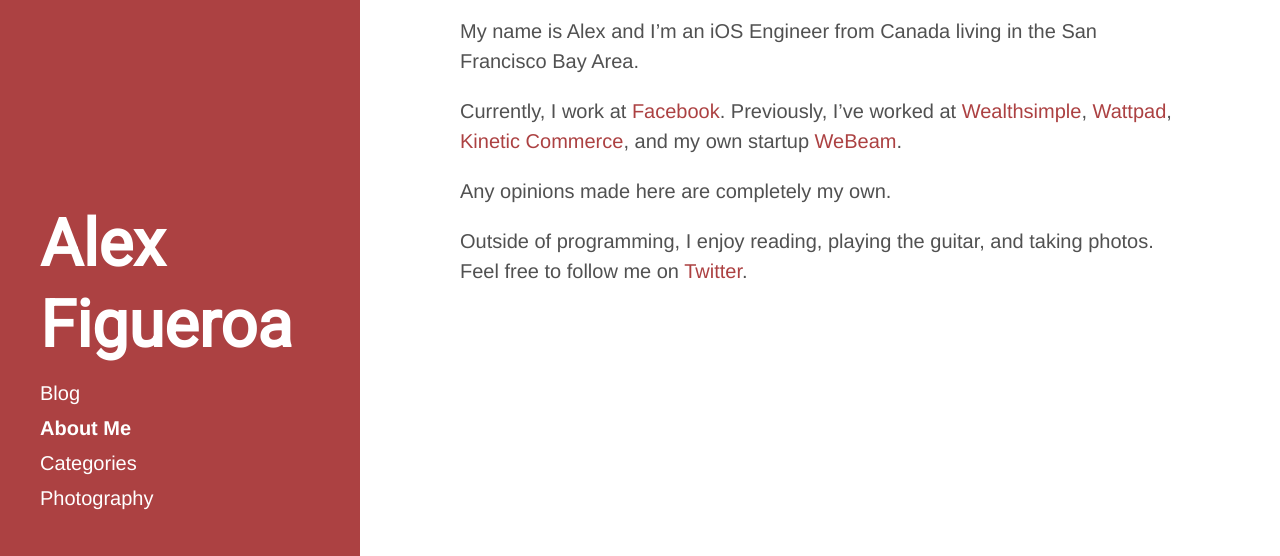
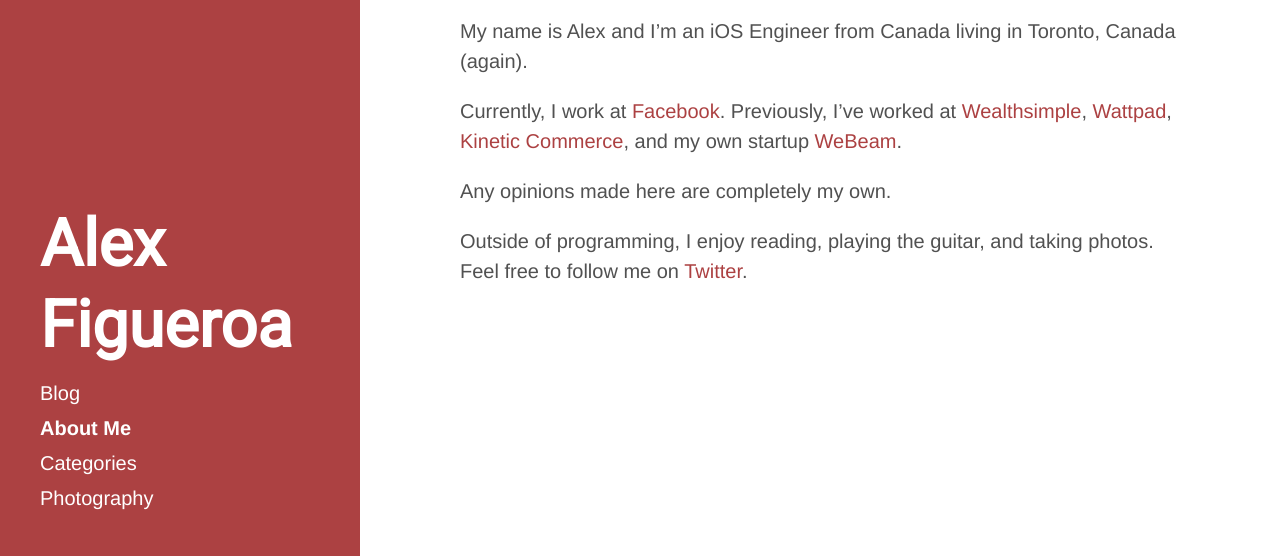
Before and after one commit to ajfigueroa/ajfigueroa.github.io, a Jekyll site: the page built from _pages/about.md, in a window 1280 px wide, cut to the strip 344-900 px from the top of the page. Built offline with Jekyll 4.4.1, drawn with Linux system fonts in a browser that asks for light colours.

Commit message:
[About Me] Updating Location Information

```diff
--- a/_pages/about.md
+++ b/_pages/about.md
@@ -10,7 +10,7 @@ permalink: /about/
 </p>
 {% endif %}
 
-My name is Alex and I'm an iOS Engineer from Canada living in the San Francisco Bay Area.
+My name is Alex and I'm an iOS Engineer from Canada living in Toronto, Canada (again).
 
 Currently, I work at [Facebook](https://www.facebook.com/). Previously, I've worked at [Wealthsimple](https://wealthsimple.com), [Wattpad](https://wattpad.com), [Kinetic Commerce](https://kineticcommerce.com), and my own startup [WeBeam](https://www.producthunt.com/posts/webeam).
 
```
